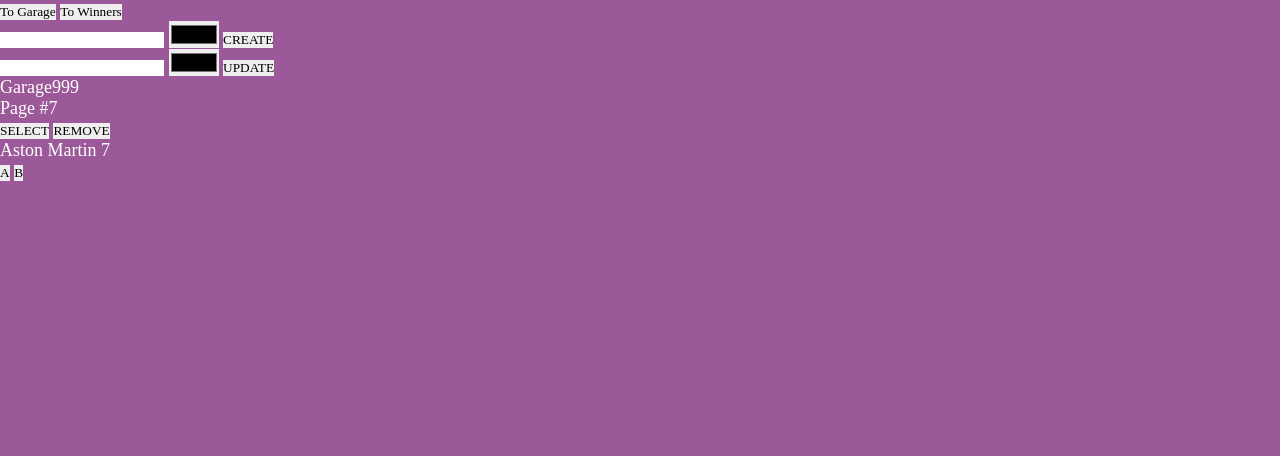
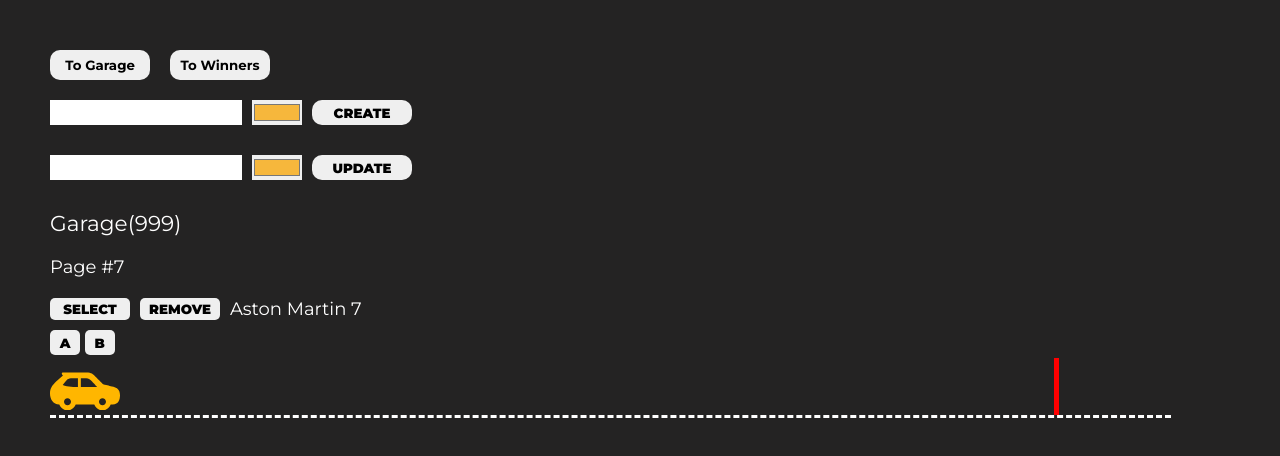
Before and after one commit to EugeneBurkovskiy/async-race, a website built with webpack: page src/index.html in a window 1280 px wide. Built offline with nearby package versions, Linux system fonts and the light colour scheme.

Commit message:
feat: garage layot

```diff
--- a/package.json
+++ b/package.json
@@ -23,6 +23,8 @@
     "cross-env": "^7.0.3",
     "css-loader": "^6.7.1",
     "css-minimizer-webpack-plugin": "^4.2.2",
+    "eslint-config-airbnb-base": "^15.0.0",
+    "eslint-config-airbnb-typescript": "^17.0.0",
     "eslint-config-prettier": "^8.5.0",
     "eslint-plugin-import": "^2.26.0",
     "eslint-plugin-prettier": "^4.2.1",
--- a/src/index.html
+++ b/src/index.html
@@ -11,34 +11,39 @@
 <body>
   <main class="race">
     <header class="race__header">
-      <button class="race__garage">To Garage</button>
-      <button class="race__winners">To Winners</button>
+      <button class="race__header-garage">To Garage</button>
+      <button class="race__header-winners">To Winners</button>
     </header>
     <section class="race__generator">
       <div class="race__generator-create">
         <input type="text" class="race__generator-create-name">
-        <input type="color" class="race__generator-create-color">
+        <input type="color" class="race__generator-create-color" value="#f6b73c">
         <button class="race__generator-create-button">CREATE</button>
       </div>
       <div class="race__generator-update">
         <input type="text" class="race__generator-update-name">
-        <input type="color" class="race__generator-update-color">
+        <input type="color" class="race__generator-update-color" value="#f6b73c">
         <button class="race__generator-update-button">UPDATE</button>
       </div>
     </section>
     <section class="race__garage">
-      <h1 class="race__garage-header">Garage<span class="race__garage-header-count">999</span></h1>
+      <h1 class="race__garage-header">Garage(<span class="race__garage-header-count">999</span>)</h1>
       <p class="race__garage-page">Page #<span class="race__garage-page-number">7</span></p>
       <ul class="race__garage-list">
         <li class="race__garage-list-item">
           <div class="race__garage-list-item-header">
             <button class="race__garage-list-item-select">SELECT</button>
             <button class="race__garage-list-item-remove">REMOVE</button>
-            <p class="race__garage-list-item-name">Aston Martin 7</p>
+            <span class="race__garage-list-item-name">Aston Martin 7</span>
+          </div>
+          <div class="race__garage-list-item-controls">
             <button class="race__garage-list-item-start">A</button>
             <button class="race__garage-list-item-stop">B</button>
           </div>
-          <div class="race__garage-list-item-car"></div>
+          <svg xmlns="http://www.w3.org/2000/svg" viewBox="0 0 24 19" id="car">
+            <path
+              d="M21.739 10.921c-1.347-.39-1.885-.538-3.552-.921 0 0-2.379-2.359-2.832-2.816-.568-.572-1.043-1.184-2.949-1.184h-7.894c-.511 0-.736.547-.07 1-.742.602-1.619 1.38-2.258 2.027-1.435 1.455-2.184 2.385-2.184 4.255 0 1.76 1.042 3.718 3.174 3.718h.01c.413 1.162 1.512 2 2.816 2 1.304 0 2.403-.838 2.816-2h6.367c.413 1.162 1.512 2 2.816 2s2.403-.838 2.816-2h.685c1.994 0 2.5-1.776 2.5-3.165 0-2.041-1.123-2.584-2.261-2.914zm-15.739 6.279c-.662 0-1.2-.538-1.2-1.2s.538-1.2 1.2-1.2 1.2.538 1.2 1.2-.538 1.2-1.2 1.2zm3.576-6.2c-1.071 0-3.5-.106-5.219-.75.578-.75.998-1.222 1.27-1.536.318-.368.873-.714 1.561-.714h2.388v3zm1-3h1.835c.882 0 1.428.493 2.022 1.105.452.466 1.732 1.895 1.732 1.895h-5.588v-3zm7.424 9.2c-.662 0-1.2-.538-1.2-1.2s.538-1.2 1.2-1.2 1.2.538 1.2 1.2-.538 1.2-1.2 1.2z" />
+          </svg>
           <div class="race__garage-list-item-road"></div>
         </li>
       </ul>
--- /dev/null
+++ b/src/scss/blocks/_garage.scss
@@ -0,0 +1,45 @@
+.race__garage {
+  &-header {
+    font-size: 1.2rem;
+    margin-bottom: 20px;
+  }
+  &-page {
+    margin-bottom: 20px;
+  }
+  &-list-item {
+    margin-bottom: 30px;
+  }
+  &-list-item-header {
+    display: flex;
+    column-gap: 10px;
+    margin-bottom: 10px;
+  }
+  &-list-item-select,
+  &-list-item-remove {
+    width: 80px;
+    border-radius: 5px;
+    font-weight: 900;
+  }
+  &-list-item-start,
+  &-list-item-stop {
+    width: 30px;
+    height: 25px;
+    font-weight: 900;
+    border-radius: 5px;
+  }
+  &-list-item-road {
+    width: 95%;
+    border-top: dashed 3px $road-color;
+    position: relative;
+    &:after {
+      content: "";
+      display: block;
+      background-color: red;
+      width: 5px;
+      height: 57px;
+      position: absolute;
+      right: 10%;
+      top: -60px;
+    }
+  }
+}
--- /dev/null
+++ b/src/scss/blocks/_generator.scss
@@ -0,0 +1,26 @@
+.race__generator {
+  &-create,
+  &-update {
+    display: flex;
+    column-gap: 10px;
+    margin-bottom: 30px;
+    &-name,
+    &-color,
+    &-button {
+      height: 25px;
+    }
+    &-name {
+      padding: 5px;
+      font-weight: 900;
+    }
+    &-color {
+      cursor: pointer;
+    }
+    &-button {
+      font-size: 1.2;
+      width: 100px;
+      font-weight: 900;
+      border-radius: 10px;
+    }
+  }
+}
--- /dev/null
+++ b/src/scss/blocks/_header.scss
@@ -0,0 +1,13 @@
+.race__header {
+  width: 220px;
+  display: flex;
+  justify-content: space-between;
+  &-garage,
+  &-winners {
+    width: 100px;
+    height: 30px;
+    font-weight: bold;
+    border-radius: 10px;
+  }
+  margin-bottom: 20px;
+}
--- a/src/scss/blocks/_variables.scss
+++ b/src/scss/blocks/_variables.scss
@@ -1,2 +1,3 @@
-$background-main: #9c5999;
+$background-main: #242323;
 $font-color: #ffffff;
+$road-color: #ffffff;
--- a/src/scss/style.scss
+++ b/src/scss/style.scss
@@ -1,7 +1,15 @@
 @import "./blocks/reset";
 @import "./blocks/variables";
+@import "./blocks/header";
+@import "./blocks//generator";
+@import "./blocks/garage";
 
+@font-face {
+  font-family: "Montserrat";
+  src: url("../assets/fonts/Montserrat-VariableFont_wght.ttf");
+}
 html {
+  font-family: "Montserrat";
   font-size: 18px;
 }
 
@@ -10,3 +18,19 @@
   background-color: $background-main;
   user-select: none;
 }
+
+button {
+  transition: all 0.5s;
+  &:hover {
+    transform: scale(1.05);
+  }
+}
+
+.race {
+  padding: 50px;
+}
+
+#car {
+  fill: #ffb600;
+  width: 70px;
+}
```
Also changed, not shown: tsconfig.eslint.json (added, +8 -0 lines), tsconfig.json (+9 -1 lines), .eslintrc.json, src/assets/fonts/Montserrat-VariableFont_wght.ttf (added), src/assets/icons/car.svg (added), 1 other file.
